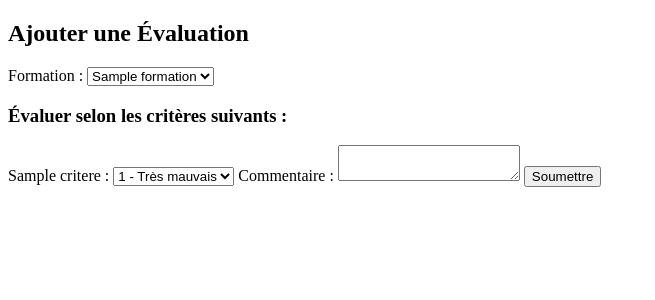
After one commit to AbdoulayeGNG/Evaluation, a Django app: page /ajouter_evaluation/ in a window 1280 px wide. The commit adds this page. Shown: the top 300 px of the page, without its empty margins (0-655 px from the left). Run offline with Django 5.2, Linux system fonts and the light colour scheme; a user stored in the database is signed in; tables that the repository leaves empty hold one stand-in row (values such as "Sample post").

Commit message:
mise en place de la soumission d'une évaluation par un étudiant

```diff
--- a/Evaluation/Evaluation/settings.py
+++ b/Evaluation/Evaluation/settings.py
@@ -40,6 +40,7 @@ INSTALLED_APPS = [
     'utilisateurs',
     'etudiants',
     'prof',
+    'evaluationProf'
 ]
 
 MIDDLEWARE = [
--- a/Evaluation/Evaluation/urls.py
+++ b/Evaluation/Evaluation/urls.py
@@ -6,7 +6,8 @@ from django.conf.urls.static import static
 
 urlpatterns = [
     path('admin/', admin.site.urls),
-    path('accounts/', include('django.contrib.auth.urls')),  # URLs d'authentification Django
+    # path('accounts/', include('django.contrib.auth.urls')),  # URLs d'authentification Django
     path('', include('utilisateurs.urls')),
+    path('', include('evaluationProf.urls')),
 
 ]+static(settings.MEDIA_URL, document_root=settings.MEDIA_ROOT)
--- a/Evaluation/evaluationProf/models.py
+++ b/Evaluation/evaluationProf/models.py
@@ -1,32 +1,45 @@
 from django.db import models
+from django.conf import settings
+from django.utils.timezone import now
+from datetime import timedelta
 
-from utilisateurs.models import Etudiant, Professeur
-
-# Create your models here.
-class Formation(models.Model):
-    id = models.AutoField(primary_key=True)
-    nom = models.CharField(max_length=255)
-    professeur = models.ForeignKey(Professeur, on_delete=models.CASCADE, related_name="formations")
-
-    def __str__(self):
-        return self.nom
-
+# Modèle des Critères d'Évaluation
 class Critere(models.Model):
-    id = models.AutoField(primary_key=True)
     nom = models.CharField(max_length=255, unique=True)
 
     def __str__(self):
         return self.nom
 
-class Evaluation(models.Model):
-    id = models.AutoField(primary_key=True)
-    etudiant = models.ForeignKey(Etudiant, on_delete=models.CASCADE, related_name="evaluations")
-    professeur = models.ForeignKey(Professeur, on_delete=models.CASCADE, related_name="evaluations")
-    formation = models.ForeignKey(Formation, on_delete=models.CASCADE, related_name="evaluations")
-    critere = models.ForeignKey(Critere, on_delete=models.CASCADE, related_name="evaluations")
-    note = models.IntegerField(choices=[(i, i) for i in range(1, 6)])  # Note de 1 à 5
-    commentaire = models.TextField(blank=True, null=True)
-    date_evaluation = models.DateTimeField(auto_now_add=True)
+# Modèle Formation
+class Formation(models.Model):
+    nom = models.CharField(max_length=255, unique=True)
+    description = models.TextField()
+    professeur = models.ForeignKey(settings.AUTH_USER_MODEL, on_delete=models.CASCADE, limit_choices_to={'role': 'professeur'})
 
     def __str__(self):
-        return f"Évaluation de {self.professeur.nom} par {self.etudiant.nom} ({self.note}/5)"
+        return self.nom
+
+# Modèle Évaluation (chaque évaluation contient plusieurs critères)
+class Evaluation(models.Model):
+    etudiant = models.ForeignKey(settings.AUTH_USER_MODEL, on_delete=models.CASCADE, limit_choices_to={'role': 'etudiant'})
+    formation = models.ForeignKey(Formation, on_delete=models.CASCADE)
+    commentaire = models.TextField()  # Suppression de "blank=True, null=True" pour le rendre obligatoire
+    date_creation = models.DateTimeField(auto_now_add=True)
+    date_modification = models.DateTimeField(auto_now=True)
+    statut = models.CharField(max_length=20, choices=[('validé', 'Validé'), ('en attente', 'En attente')], default='en attente')
+
+    def peut_modifier(self):
+        """ Vérifie si l'évaluation peut encore être modifiée (ex: sous 24h) """
+        return now() - self.date_creation <= timedelta(hours=24)
+
+    def __str__(self):
+        return f"{self.etudiant.username} - {self.formation.nom} - {self.date_creation}"
+
+# Modèle Notes par Critère (chaque évaluation contient plusieurs notes selon les critères)
+class NoteCritere(models.Model):
+    evaluation = models.ForeignKey(Evaluation, on_delete=models.CASCADE, related_name="notes")
+    critere = models.ForeignKey(Critere, on_delete=models.CASCADE)
+    note = models.IntegerField(choices=[(i, str(i)) for i in range(1, 6)])
+
+    def __str__(self):
+        return f"{self.evaluation} - {self.critere.nom} : {self.note}"
--- /dev/null
+++ b/Evaluation/evaluationProf/templates/evaluationProf/evaluation.html
@@ -0,0 +1,39 @@
+{% extends "base.html" %}
+{% block content %}
+
+<h2>Ajouter une Évaluation</h2>
+
+{% if user.is_authenticated %}
+    <form method="post">
+        {% csrf_token %}
+
+        <label>Formation :</label>
+        <select name="formation">
+            {% for formation in formations %}
+            <option value="{{ formation.id }}">{{ formation.nom }}</option>
+            {% endfor %}
+        </select>
+
+        <h3>Évaluer selon les critères suivants :</h3>
+        {% for critere in criteres %}
+            <label>{{ critere.nom }} :</label>
+            <select name="critere_{{ critere.id }}">
+                <option value="1">1 - Très mauvais</option>
+                <option value="2">2 - Mauvais</option>
+                <option value="3">3 - Moyen</option>
+                <option value="4">4 - Bon</option>
+                <option value="5">5 - Excellent</option>
+            </select>
+        {% endfor %}
+
+        <label>Commentaire :</label>
+        <textarea name="commentaire" required></textarea>
+
+        <button type="submit">Soumettre</button>
+    </form>
+{% else %}
+    <p>Vous devez être connecté pour soumettre une évaluation.</p>
+    <a href="{% url 'connecter' %}">Se connecter</a>
+{% endif %}
+
+{% endblock %}
--- /dev/null
+++ b/Evaluation/evaluationProf/urls.py
@@ -0,0 +1,9 @@
+from django.urls import path
+from . import views
+
+
+
+urlpatterns = [
+    path('ajouter_evaluation/', views.ajouter_evaluation, name='ajouter_evaluation'),
+    path('liste_evaluations/', views.liste_evaluations, name='liste_evaluations'),
+]
--- a/Evaluation/evaluationProf/views.py
+++ b/Evaluation/evaluationProf/views.py
@@ -1,3 +1,49 @@
-from django.shortcuts import render
+from django.shortcuts import render, redirect, get_object_or_404
+from django.contrib import messages
+from django.utils.timezone import now
+from django.contrib.auth.decorators import login_required
+from .models import Evaluation, Formation, Critere, NoteCritere
 
-# Create your views here.
+# Ajouter une évaluation
+@login_required
+def ajouter_evaluation(request):
+    if request.method == "POST":
+        formation_id = request.POST["formation"]
+        commentaire = request.POST.get("commentaire", "").strip()  # Récupérer et supprimer les espaces inutiles
+
+        if not commentaire:
+            messages.error(request, "Le commentaire est obligatoire.")
+            return redirect("ajouter_evaluation")
+
+        formation = get_object_or_404(Formation, id=formation_id)
+
+        evaluation = Evaluation.objects.create(
+            etudiant=request.user,
+            formation=formation,
+            commentaire=commentaire,
+            statut='en attente'
+        )
+
+        # Sauvegarde des notes par critère
+        for critere in Critere.objects.all():
+            note = request.POST.get(f"critere_{critere.id}")
+            if note:
+                NoteCritere.objects.create(
+                    evaluation=evaluation,
+                    critere=critere,
+                    note=int(note)
+                )
+
+        messages.success(request, "Évaluation ajoutée avec succès ! En attente de validation.")
+        return redirect("liste_evaluations")
+
+    formations = Formation.objects.all()
+    criteres = Critere.objects.all()
+    return render(request, "evaluationProf/evaluation.html", {"formations": formations, "criteres": criteres})
+
+# Afficher les évaluations validées
+@login_required
+def liste_evaluations(request):
+    evaluation = Evaluation.objects.all()
+    evaluations = Evaluation.objects.filter(statut="validé").order_by("-date_creation")
+    return render(request, "evaluationProf/affichageEvaluation.html", {"evaluations": evaluation})
--- a/Evaluation/templates/admin/base_site.html
+++ b/Evaluation/templates/admin/base_site.html
@@ -7,7 +7,3 @@
     Administration - Plateforme d'Évaluation
 </h1>
 {% endblock %}
-
-<!-- {% block extrahead %}
- <link rel="stylesheet" type="text/css" href="{% static 'css/admin.css' %}">
-{% endblock %} -->
--- a/Evaluation/utilisateurs/models.py
+++ b/Evaluation/utilisateurs/models.py
@@ -1,7 +1,6 @@
-from django.contrib.auth.models import AbstractUser
+from django.contrib.auth.models import AbstractUser, BaseUserManager
 from django.db import models
 
-# Modèle utilisateur personnalisé
 class Utilisateur(AbstractUser):
     ROLES = [
         ('etudiant', 'Étudiant'),
@@ -10,8 +9,16 @@ class Utilisateur(AbstractUser):
     ]
 
     role = models.CharField(max_length=10, choices=ROLES)
+
+    def save(self, *args, **kwargs):
+        if not self.pk and self.role == 'admin':  # Si nouvel utilisateur admin
+            self.is_staff = True  # Permet l'accès à l'interface d'administration
+            self.is_superuser = False  # N'accorde pas tous les droits super-utilisateur
+        super().save(*args, **kwargs)
+
     def __str__(self):
         return f"{self.username} - {self.role}"
+
 class Etudiant(models.Model):
     user = models.OneToOneField(Utilisateur, on_delete=models.CASCADE)
     nom = models.CharField(max_length=100)
@@ -38,6 +45,9 @@ class Professeur(models.Model):
 # Modèle Administrateur
 class Administrateur(models.Model):
     user = models.OneToOneField(Utilisateur, on_delete=models.CASCADE)
+    nom=models.CharField(max_length=50)
+    prenom=models.CharField(max_length=100)
+    contact=models.CharField(max_length=15)
 
     def __str__(self):
         return f"Admin: {self.user.username}"
```
Also changed, not shown: Evaluation/evaluationProf/templates/evaluationProf/affichageEvaluation.html (added, +21 -0 lines), Evaluation/utilisateurs/admin.py (+14 -38 lines), Evaluation/utilisateurs/templates/user/register.html (+8 -0 lines), Evaluation/utilisateurs/views.py (+25 -3 lines), Evaluation/evaluationProf/migrations/0001_initial.py (added), Evaluation/evaluationProf/migrations/0002_evaluation_commentaire.py (added), Evaluation/utilisateurs/migrations/0005_administrateur_contact_administrateur_nom_and_more.py (added).
